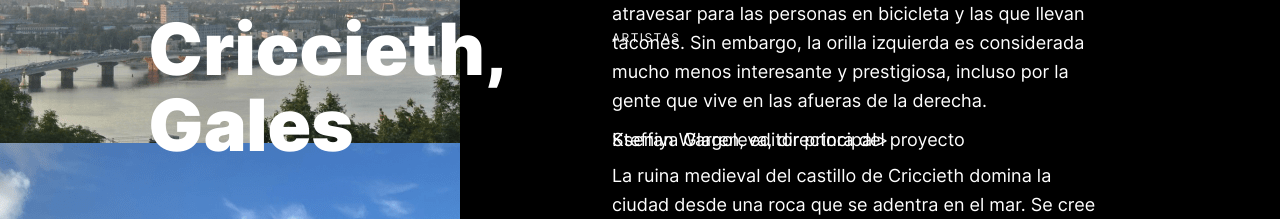
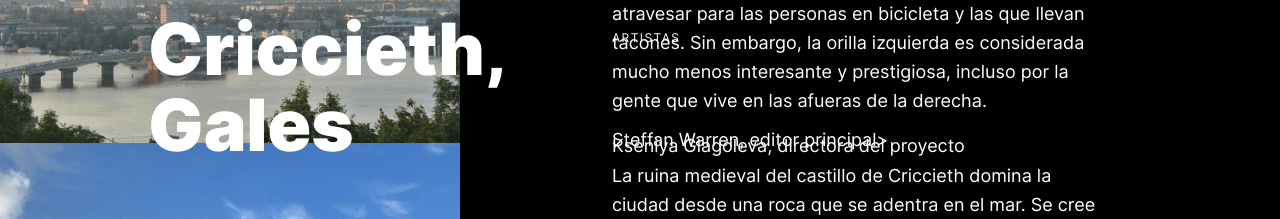
Before and after one commit to AnoukAubert/web_project_3_esp, a plain HTML site: page index.html in a window 1280 px wide. Shown: the part 3040-3259 px from the top of the page. Drawn offline with Linux system fonts and the light colour scheme.

Commit message:
new update

```diff
--- a/index.html
+++ b/index.html
@@ -56,7 +56,7 @@
           <h2 class="city__title">Criccieth, Gales</h2>
           <h5 class="city__subtitle">ARTISTAS</h5>
           <h4 class="city__name">Steffan Warren, editor principal>
-          <h4 class="city__name"> Kseniya Glagoleva, directora del proyecto</h4>
+          <h5 class="city__name"> Kseniya Glagoleva, directora del proyecto</h5>
         </div>
         <div class="city__content-bottom">
           <img class="city__picture" src="images/criccieth.png" alt="imagen de Criccieth, Gales">
```
